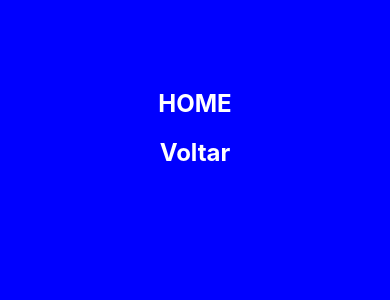
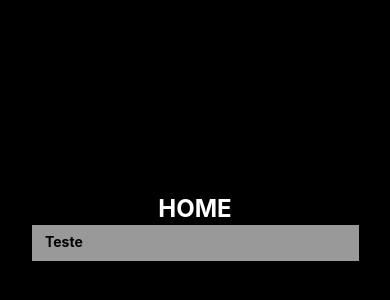
Before and after one commit to agpinheiro/testeLib, a React Native app: screen / in a window 390 px wide. Shown: the part 194-494 px from the top of the page. Built offline with nearby package versions, Linux system fonts and the light colour scheme.

Commit message:
add input and masks

```diff
--- /dev/null
+++ b/src/components/Input.tsx
@@ -0,0 +1,187 @@
+import React, { useCallback, useEffect, useMemo, useRef, useState } from 'react';
+import {
+    type KeyboardTypeOptions,
+    type StyleProp,
+    Text,
+    TextInput,
+    View,
+    type ViewStyle,
+    Dimensions,
+    StyleSheet,
+    TouchableOpacity,
+    ColorValue,
+    Animated,
+    Easing,
+} from 'react-native';
+import { getMaskForType, type MaskType } from '../util/masks';
+
+interface InputProps {
+    title: string;
+    titleColor?: [string, string];
+    placeholder?: string;
+    borderColor?: ColorValue;
+    onChangeText: (string: string) => void;
+    onCurrentValue?: (value: string) => void;
+    password?: boolean;
+    styleContainer?: StyleProp<ViewStyle>;
+    message?: string;
+    colorMessage?: ColorValue;
+    type?: KeyboardTypeOptions | undefined;
+    maxLength?: number;
+    capitalize?: 'none' | 'sentences';
+    textArea?: boolean;
+    mask?: MaskType;
+    backgroundColor?: ColorValue;
+    textInputColor?: ColorValue;
+}
+
+export type Danger = { message: string; active: boolean; danger: boolean };
+
+const { height } = Dimensions.get('screen');
+
+const Input: React.FC<InputProps> = React.memo(({
+    onCurrentValue,
+    message,
+    colorMessage = 'red',
+    onChangeText,
+    password = false,
+    title,
+    titleColor = ['#333', '#000'],
+    styleContainer,
+    type,
+    maxLength,
+    capitalize = 'sentences',
+    textArea = false,
+    borderColor,
+    backgroundColor = 'white',
+    textInputColor = 'black',
+    mask,
+}) => {
+    const [show, setShow] = useState(password);
+    const [currentText, setCurrentText] = useState('');
+    const [focus, setFocus] = useState(false);
+    const [currentTitleColor, setColor] = useState(titleColor[0]);
+    const titleAnimation = useRef(new Animated.Value(0)).current;
+
+    const titleTransformYAnimation = titleAnimation.interpolate({
+        inputRange: [0, 1],
+        outputRange: [height * 0.06 / 2 - 8, -height * 0.02]
+    })
+
+    const titleTransformXAnimation = titleAnimation.interpolate({
+        inputRange: [0, 1],
+        outputRange: [15, 2]
+    })
+    const handleInterseptUpdateValue = useCallback((text: string) => {
+        if (onCurrentValue) onCurrentValue(text);
+        setCurrentText(text);
+    }, [onCurrentValue]);
+
+    const handleValue = () => {
+        const typeMask = getMaskForType(mask);
+        return typeMask(currentText);
+    };
+
+    const handleAnimation = useCallback((value: 0 | 1) => {
+        Animated.timing(titleAnimation, {
+            toValue: value,
+            duration: 600,
+            useNativeDriver: true,
+            easing: Easing.linear
+        }).start();
+        setColor(titleColor[1])
+    }, []);
+
+    const titleStyle = useMemo(() => ({
+        ...styles.title,
+        color: currentTitleColor,
+    }), [currentTitleColor]);
+
+    return (
+        <View style={[styleContainer]}>
+            <Animated.View style={{
+                position: 'absolute',
+                transform: [
+                    { translateY: titleTransformYAnimation },
+                    { translateX: titleTransformXAnimation }
+                ],
+                zIndex: 10,
+            }}>
+                <Animated.Text style={titleStyle}>
+                    {title}
+                </Animated.Text>
+            </Animated.View>
+            <View style={[styles.containerInput, {
+                borderColor: focus ? borderColor : 'transparent',
+                height: textArea ? height * 0.12 : height * 0.06,
+                backgroundColor: backgroundColor,
+
+            }]}>
+                <TextInput
+                    onChangeText={handleInterseptUpdateValue}
+                    secureTextEntry={show}
+                    multiline={textArea}
+                    autoCapitalize={capitalize}
+                    keyboardType={type}
+                    value={handleValue()}
+                    onFocus={() => { setFocus(true); handleAnimation(1); }}
+                    maxLength={maxLength}
+                    onEndEditing={() => {
+                        setFocus(false);
+                        onChangeText(currentText);
+                    }}
+                    style={[styles.textInput, { textAlignVertical: textArea ? 'top' : 'center', color: textInputColor }]}
+                />
+                {password && currentText.length > 0 && (
+                    <TouchableOpacity
+                        style={styles.button}
+                        onPress={() => setShow(!show)}
+                    />
+                )}
+            </View>
+            {!message || <Text style={[styles.messageError, {
+                color: colorMessage,
+
+            }]}>{message}</Text>}
+        </View>
+    );
+});
+
+const styles = StyleSheet.create({
+    title: {
+        alignSelf: 'flex-start',
+        fontSize: 14,
+        height: height * 0.06,
+        marginBottom: 5,
+        fontWeight: 'bold',
+    },
+    containerInput: {
+        width: '99%',
+        minHeight: height * 0.06,
+        margin: 2,
+        borderBottomWidth: 2,
+        flexDirection: 'row',
+        alignItems: 'center',
+    },
+    textInput: {
+        paddingLeft: 15,
+        flex: 1,
+        fontSize: 14,
+        height: '100%',
+        padding: 10,
+    },
+    messageError: {
+        marginTop: height * 0.0051,
+        marginLeft: 2,
+        fontSize: 11,
+    },
+    button: {
+        width: 20,
+        height: 20,
+        borderRadius: 10,
+        backgroundColor: 'white',
+        marginRight: 10,
+    },
+});
+
+export default Input;
--- a/src/pages/Home.tsx
+++ b/src/pages/Home.tsx
@@ -1,19 +1,36 @@
-import React, { useState } from 'react';
-import {StyleSheet, Text, TouchableOpacity, View} from 'react-native';
-import {NavProps} from '../navigation/Stack';
+import React, { useEffect, useState } from 'react';
+import { Alert, BackHandler, StyleSheet, Text, TouchableOpacity, View } from 'react-native';
+import { NavProps } from '../navigation/Stack';
 import Overlay from '../components/Overlay';
+import Input from '../components/Input';
 
-const Home: React.FC<NavProps> = ({navigation}) => {
+const Home: React.FC<NavProps> = ({ navigation }) => {
 
   const [visible, setVisible] = useState(false)
 
-  const navigationToNFC = () => {
-    navigation.navigate('NFC');
-  };
+  useEffect(() => {
+    const backAction = () => {
+      Alert.alert('Sair do App', 'Tem certeza que deseja sair do aplicativo?', [
+        {
+          text: 'Cancelar',
+          onPress: () => null,
+          style: 'cancel',
+        },
+        {
+          text: 'Sim',
+          onPress: () => BackHandler.exitApp(),
+        },
+      ]);
+      return true;
+    };
 
-  const goBack = () => {
-    navigation.goBack();
-  };
+    const backHandler = BackHandler.addEventListener(
+      'hardwareBackPress',
+      backAction
+    );
+
+    return () => backHandler.remove();
+  }, []);
 
   return (
     <View style={styles.container}>
@@ -21,14 +38,14 @@ const Home: React.FC<NavProps> = ({navigation}) => {
         <Text style={styles.text}>HOME</Text>
       </TouchableOpacity>
 
-      <View style={{marginTop: 20}} />
-      <TouchableOpacity onPress={goBack}>
-        <Text style={styles.text}>Voltar</Text>
-      </TouchableOpacity>
-      <View style={{marginTop: 200}} />
+      <View style={{ width: '100%', paddingHorizontal: 30, gap: 30 }}>
+        <Input textInputColor='white' backgroundColor='#999' borderColor='#5900ff' titleColor={['black', 'white']} title='Teste' onChangeText={() => { }} />
+      </View>
       <Overlay orientation='top' visible={visible} setVisible={setVisible}>
-        <View style={{width: 300, height: 100, backgroundColor: 'white', borderRadius: 10}}>
-          <Text>ASDASD</Text>
+        <View style={{ width: 300, height: 100, backgroundColor: 'white', borderRadius: 10 }}>
+          <TouchableOpacity>
+            <Text>ASDASD</Text>
+          </TouchableOpacity>
         </View>
       </Overlay>
     </View>
@@ -40,7 +57,7 @@ const styles = StyleSheet.create({
     flex: 1,
     justifyContent: 'center',
     alignItems: 'center',
-    backgroundColor: 'blue',
+    backgroundColor: 'black',
   },
   text: {
     fontSize: 24,
--- /dev/null
+++ b/src/util/masks.ts
@@ -0,0 +1,93 @@
+export const phoneFormat = (phone: string) => {
+    const numericPhone = phone.replace(/\D+/g, '');
+
+    if (numericPhone.length >= 11) {
+      return numericPhone.replace(/(\d{2})(\d{5})(\d{4})/, '($1) $2-$3');
+    } else if (numericPhone.length === 10) {
+      return numericPhone.replace(/(\d{2})(\d{4})(\d{4})/, '($1) $2-$3');
+    }
+    return phone;
+  };
+
+  export const maskCpfCnpj = (text: string) => {
+    const value = text.replace(/\D/g, '');
+    const { length } = value;
+    if (length > 14) return;
+    if (length > 11) {
+      return value.replace(
+        /(\d{2})(\d{3})(\d{3})(\d{4})(\d{2})/,
+        '$1.$2.$3/$4-$5'
+      );
+    }
+    return value.replace(/(\d{3})(\d{3})(\d{3})(\d{2})/, '$1.$2.$3-$4');
+  };
+
+  export const zipCodeMask = (value: string) => {
+    if (!value) return '';
+    value = value.replace(/\D/g, '');
+    value = value.replace(/(\d{5})(\d)/, '$1-$2');
+    return value;
+  };
+
+  export const formatMoney = (value: string) => {
+    if (!value) return '';
+    let formattedValue = value.replace(/\D/g, '');
+    formattedValue = (Number(formattedValue) / 100).toFixed(2) + '';
+    formattedValue = formattedValue.replace('.', ',');
+    formattedValue = formattedValue.replace(/(\d)(?=(\d{3})+(?!\d))/g, '$1.');
+    return `R$ ${formattedValue}`;
+  };
+
+  export const formatPercentage = (value: string) => {
+    if (!value) return '';
+    let formattedValue = value.replace(/\D/g, '');
+    formattedValue = (Number(formattedValue) / 100).toFixed(2) + '';
+    formattedValue = formattedValue.replace('.', ',');
+    formattedValue = formattedValue.replace(/(\d)(?=(\d{3})+(?!\d))/g, '$1.');
+    return `${formattedValue}`;
+  };
+
+  export const formatDate = (value: string) => {
+    const dateValue = value.replace(/\D/g, ''); // Remove caracteres não numéricos
+    const day = dateValue.slice(0, 2);
+    const month = dateValue.slice(2, 4);
+    const year = dateValue.slice(4, 8);
+
+    let formattedDate = '';
+
+    if (day) formattedDate += day;
+    if (month) formattedDate += `/${month}`;
+    if (year) formattedDate += `/${year}`;
+
+    return formattedDate;
+  };
+
+  export type MaskType =
+    | 'cpf'
+    | 'cnpj'
+    | 'phone'
+    | 'money'
+    | 'date'
+    | 'percentage'
+    | 'zipcode';
+
+  export type FormatterData = (value: string) => string | undefined;
+
+  export const getMaskForType = (type: MaskType | undefined): FormatterData => {
+    switch (type) {
+      case 'cpf' || 'cnpj':
+        return maskCpfCnpj;
+      case 'phone':
+        return phoneFormat;
+      case 'money':
+        return formatMoney;
+      case 'date':
+        return formatDate;
+      case 'percentage':
+        return formatPercentage;
+      case 'zipcode':
+        return zipCodeMask;
+      default:
+        return (value: string) => value;
+    }
+  };
```
Also changed, not shown: src/components/Input/Input.tsx (deleted).
